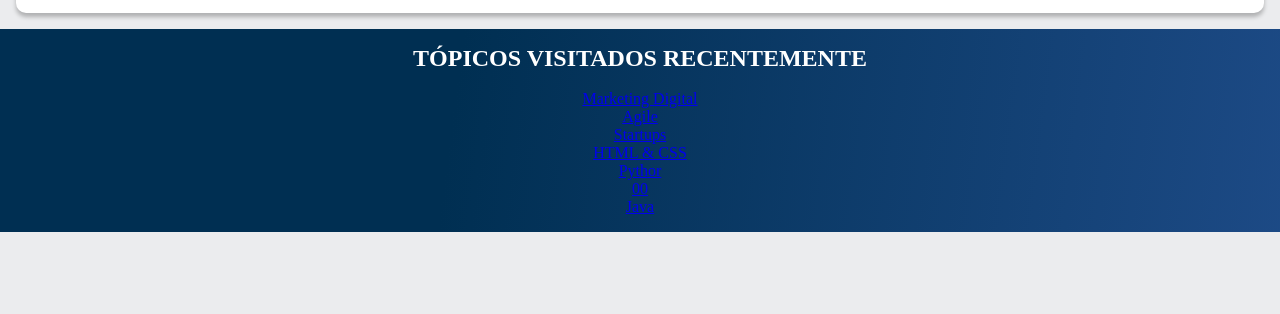
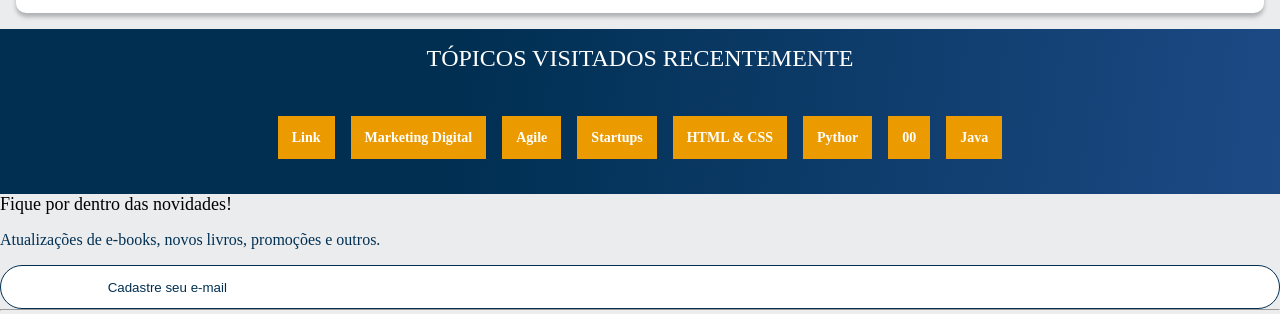
Before and after one commit to nicolas14251/Alura-book, a plain HTML site: page index.html in a window 1280 px wide. Shown: the part 1484-1798 px from the top of the page. Before the commit the page ends 1716 px from the top, so only its background shows below. Drawn offline with nearby package versions, Linux system fonts and the light colour scheme.

Commit message:
Add files via upload

```diff
--- a/index.html
+++ b/index.html
@@ -105,7 +105,10 @@
       </div>
       <div class="card__botoes">
         <ul class="botoes">
-          <li class="botoes__item"><img src="IMG/Favoritos.svg" alt="Favoritar Livro"></li>
+
+      <!-- If we need navigation buttons -->
+      <div class="swiper-button-prev"></div>
+      <div class="swiper-button-next"></div>         <li class="botoes__item"><img src="IMG/Favoritos.svg" alt="Favoritar Livro"></li>
           <li class="botoes__item"><img src="IMG/Compras.svg" alt="Colocar no carrinho de compras"></li>
         </ul>
         <a href="#" class="botoes__ancora">Saiba mais</a>
@@ -117,7 +120,7 @@
   <section class="tópicos">
     <h2 class="tópicos__titulo">TÓPICOS VISITADOS RECENTEMENTE</h2>
     <ul class="tópicos__lista">
-      <li class="tópicos__item"><a href="#" class="tópicos__link"></a></li>
+      <li class="tópicos__item"><a href="#" class="tópicos__link">Link</a></li>
       <li class="tópicos__item">
         <a href="#" class="tópicos__link">Marketing Digital</a>
       </li>
@@ -127,7 +130,10 @@
       <li class="tópicos__item">
         <a href="#" class="tópicos__link">Startups</a>
       </li>
-      <li class="tópicos__item">
+
+      <!-- If we need navigation buttons -->
+      <div class="swiper-button-prev"></div>
+      <div class="swiper-button-next"></div>     <li class="tópicos__item">
         <a href="#" class="tópicos__link">HTML & CSS</a>
       </li>
       <li class="tópicos__item">
@@ -142,7 +148,16 @@
     </ul>
 
   </section>
+  <section class="contato">
+    <h2 class="contato__titulo">Fique por dentro das novidades!</h2>
+    <p class="contato__texto">Atualizações de e-books, novos livros, promoções e outros.</p>
+    <input type="email" placeholder="Cadastre seu e-mail" class="contato__email"/>
+  </section>
 
+  <hr />
+   <footer class="rodape">
+    <h2 class="rodape__titulo">Grupo Alura</h2>
+   </footer>
 
   <script src="https://cdn.jsdelivr.net/npm/swiper@11/swiper-bundle.min.js"></script>
   <script>
--- a/style.css
+++ b/style.css
@@ -2,6 +2,7 @@
 @import url("style/banner.css");
 @import url("style/carrossel.css");
 @import url("style/tópicos.css");
+@import url("style/contatos.css");
 
 :root{
     --cor-de-fundo:#ebecee;
--- /dev/null
+++ b/style/contatos.css
@@ -0,0 +1,31 @@
+.contatos{
+    background: var(--branco);
+    padding: 1em;
+}
+.contato__texto{
+    background: var(--azul-degrade);
+    -webkit-background-clip: text;
+    -webkit-text-fill-color: transparent;
+    background-clip: text;
+}
+.contato__titulo{
+    font-size: 18px;
+    font-weight: 500;
+}
+.contato__texto{
+    font-weight: 300;
+    margin: 1em 0;
+}
+.contato__email{
+    padding: 1em;
+    border: 1px solid var(--azul);
+    border-radius: 24px;
+    width: 100%;
+    color: var(--azul);
+}
+.contato__email::placeholder{
+    font-family: var(--fonte-principal);
+    color: var(--azul);
+    background: url() no-repeat 5%;
+    padding-left: 7em;
+}
--- a/style/tópicos.css
+++ b/style/tópicos.css
@@ -5,5 +5,23 @@
 }
 .tópicos__titulo{
     color: var(--branco);
-
+    font-weight: 300;
+    margin-bottom: 1em;
 }
+.tópicos__lista{
+    display: flex;
+    flex-wrap: wrap;
+    justify-content: center;
+}
+.tópicos__item{
+    margin: 2em 0.5em;
+    list-style-type: none;
+}
+.tópicos__link{
+    color: var(--branco);
+    padding: 1em;
+    background-color: var(--laranja);
+    text-decoration: none;
+    font-size: 14px;
+    font-weight: 700;
+}
```
